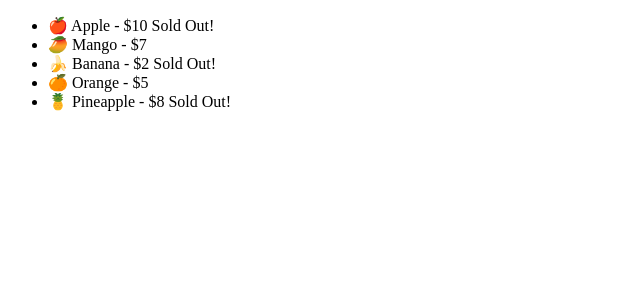
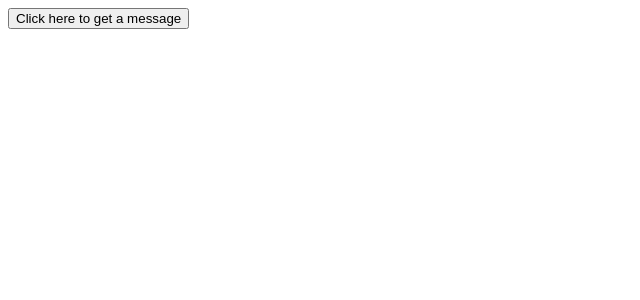
Before and after one commit to bsquidwrd/my-first-react-app, a React (Vite) app: page / in a window 1280 px wide. Shown: the top 300 px of the page, without its empty margins (0-640 px from the left). Built offline with nearby package versions, Linux system fonts and the light colour scheme.

Commit message:
React For Beginners 21

```diff
--- a/src/App.jsx
+++ b/src/App.jsx
@@ -1,9 +1,9 @@
-import Fruits from "./components/Fruits";
+import Message from "./components/Message";
 
 function App() {
   return (
     <div className="App">
-      <Fruits />
+      <Message />
     </div>
   );
 }
--- /dev/null
+++ b/src/components/Message.jsx
@@ -0,0 +1,10 @@
+export default function Message() {
+  function handleClick() {
+    console.log("Button Clicked");
+  }
+  return (
+    <div>
+      <button onClick={handleClick}>Click here to get a message</button>
+    </div>
+  );
+}
```
